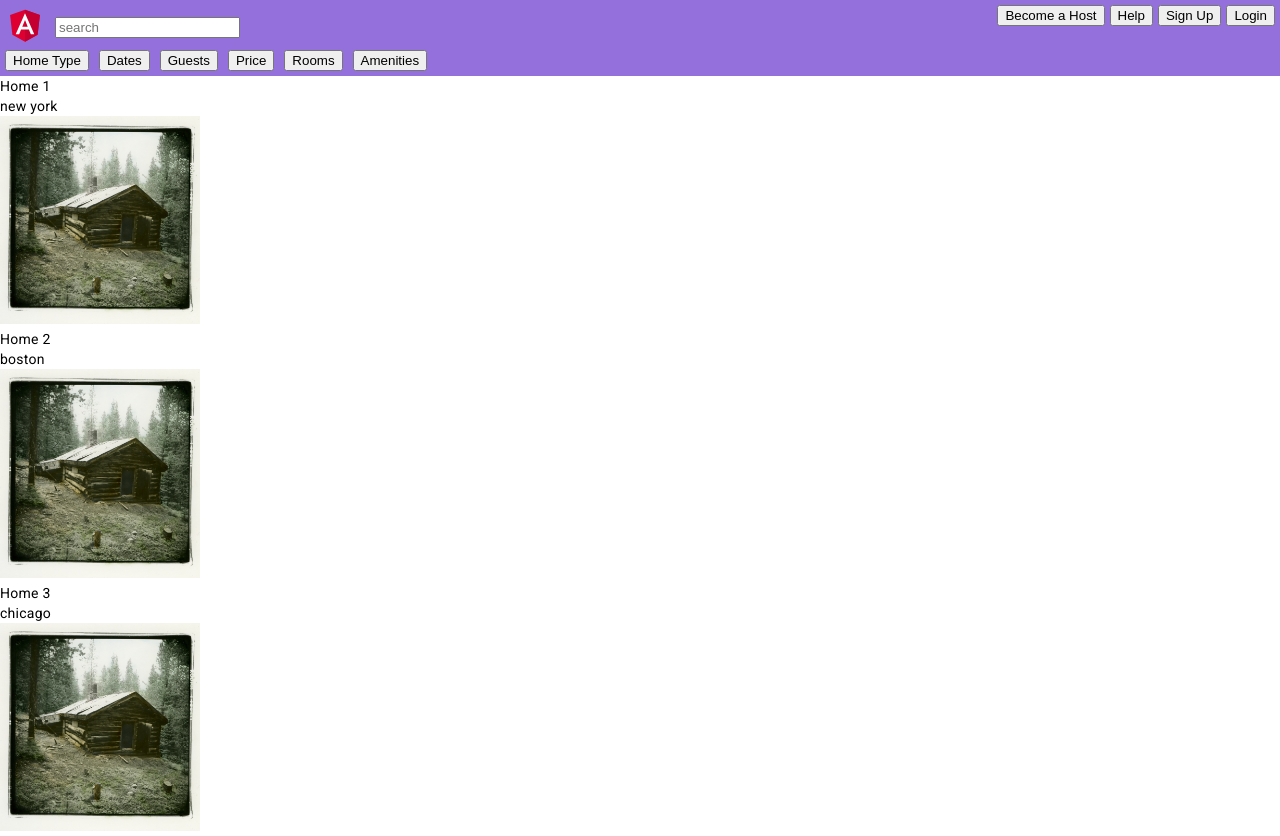
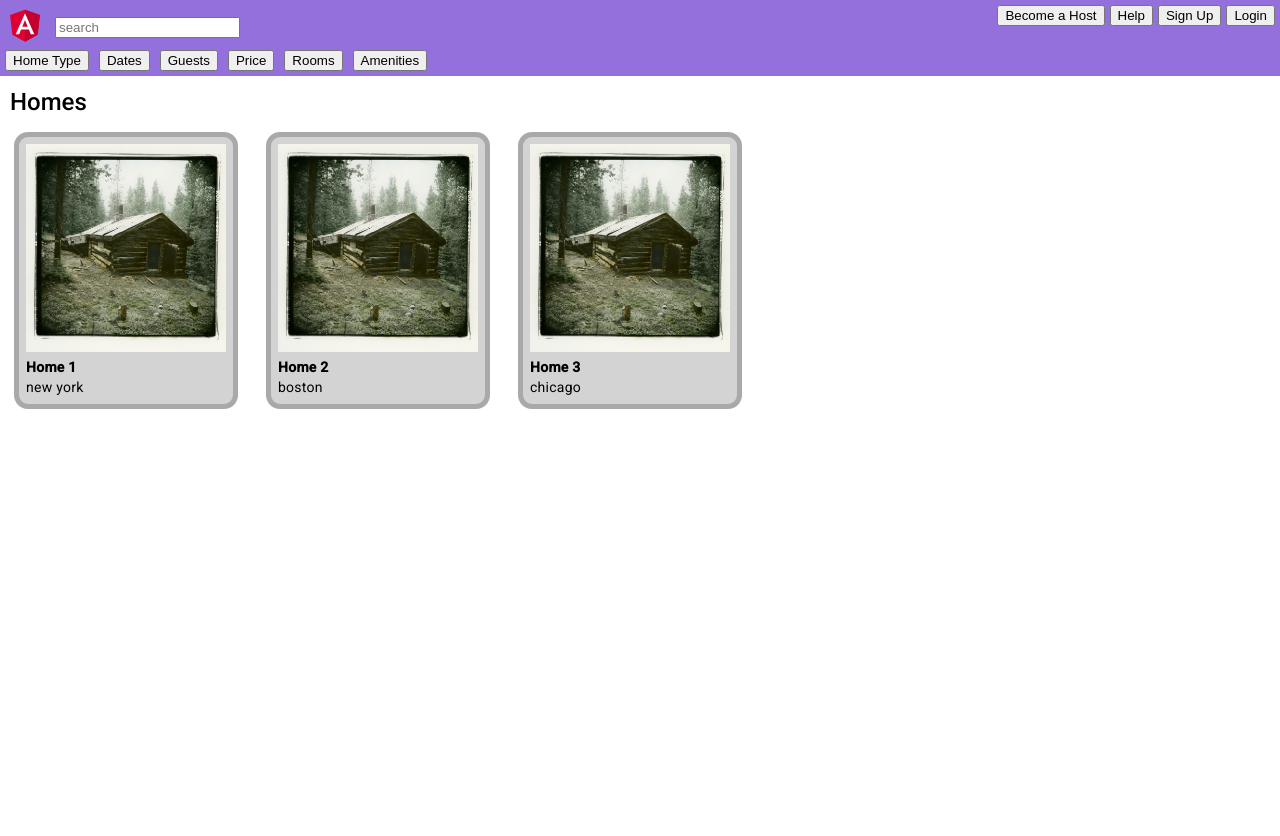
Before and after one commit to juliangarcia11/tdd-playground, an Angular app: page / in a window 1280 px wide. After the commit the page ends 800 px from the top, so only its background shows below. Built offline with nearby package versions, Linux system fonts and the light colour scheme.

Commit message:
S3L12: Styled home list into a row of card like objects; 12 of 12 tests passing;

```diff
--- a/src/app/app.component.scss
+++ b/src/app/app.component.scss
@@ -0,0 +1,9 @@
+
+h1.page-header {
+  margin: 10px;
+  font-weight: 450;
+}
+
+$background-color: lightgrey;
+$background-color-dark: darkgray;
+$background-color-darker: grey;
--- a/src/app/components/homes/homes.component.html
+++ b/src/app/components/homes/homes.component.html
@@ -1,14 +1,22 @@
 
-<div *ngFor="let home of homes$ | async" data-test="home">
-  <div data-test="title">
-    {{home.title}}
-  </div>
+<h1 class="page-header">Homes</h1>
 
-  <div data-test="location">
-    {{home.location}}
-  </div>
+<div class="homes-list">
+  <div *ngFor="let home of homes$ | async"
+       class="home-card"
+       data-test="home">
 
-  <div data-test="image">
-    <img width="200em" src="{{home.image}}">
+    <div class="home-image" data-test="image">
+      <img width="200em" src="{{home.image}}">
+    </div>
+
+    <div class="home-title" data-test="title">
+      {{home.title}}
+    </div>
+
+    <div class="home-location" data-test="location">
+      {{home.location}}
+    </div>
+
   </div>
 </div>
--- a/src/app/components/homes/homes.component.scss
+++ b/src/app/components/homes/homes.component.scss
@@ -0,0 +1,29 @@
+@import "src/app/app.component";
+
+// ^ pull common styling from main scss file
+
+.homes-list {
+  display: flex;
+  flex-direction: row;
+  justify-content: start;
+  margin: 1em;
+}
+
+.home-card {
+  border: 5px solid $background-color-dark;
+  background-color: $background-color;
+  border-radius: 1em;
+  padding: 0.5em;
+
+  &:not(:first-of-type) {
+    margin-left: 1em;
+  }
+
+  &:not(:last-of-type) {
+    margin-right: 1em;
+  }
+}
+
+.home-title {
+  font-weight: bold;
+}
```
